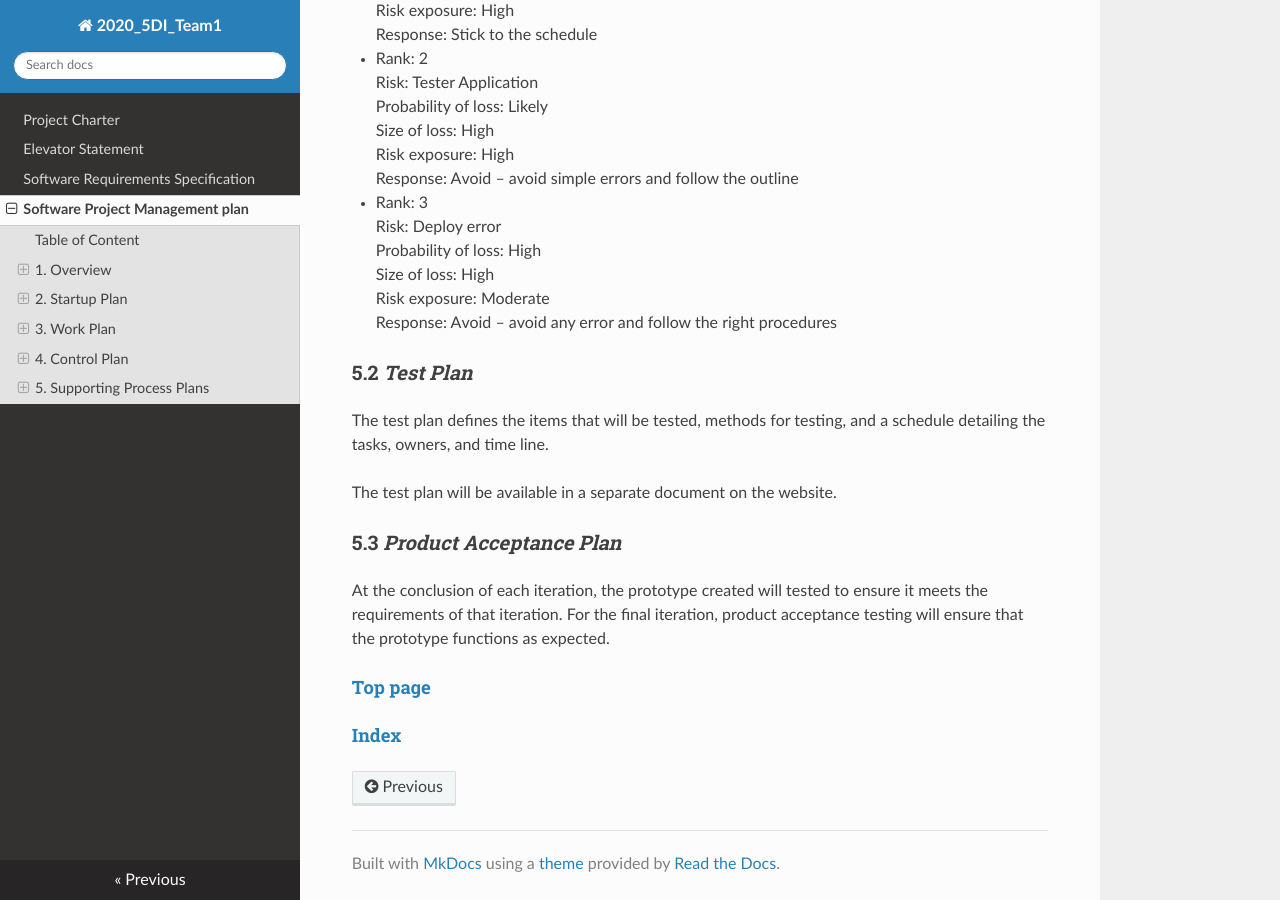
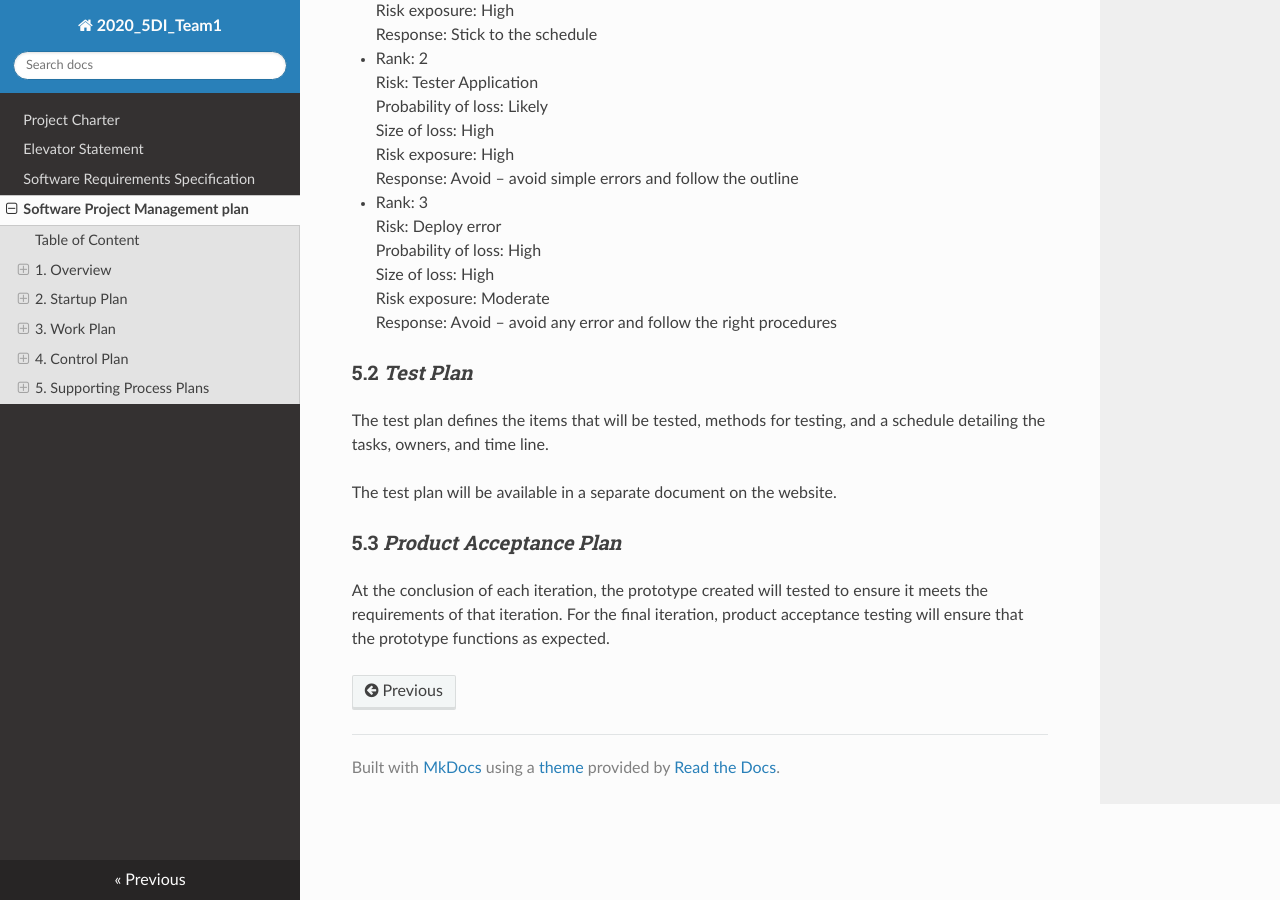
Before and after one commit to FlippedAle/2020_5DI_Team1_DOnofrio, an MkDocs documentation site: the page built from docs/spmp.md, in a window 1280 px wide and 900 px high, scrolled down 6061 px. Built offline with MkDocs 1.6.1, drawn with Linux system fonts in a browser that asks for light colours; nearby versions of some CDN libraries.

Commit message:
Update spmp.md

```diff
--- a/docs/spmp.md
+++ b/docs/spmp.md
@@ -260,8 +260,7 @@ The test plan will be available in a separate document on the website.
 
 At the conclusion of each iteration, the prototype created will tested to ensure it meets the requirements of that iteration. For the final iteration, product acceptance testing will ensure that the prototype functions as expected.
 
-#### [Top page](#top)
-#### [Index](index.md)
+
 
 [FlippedWebsite]: https://www.theflippedteam.altervista.org
 [OnGoApi]: https://us-central1-web-ftp-ongo.cloudfunctions.net/api
```
